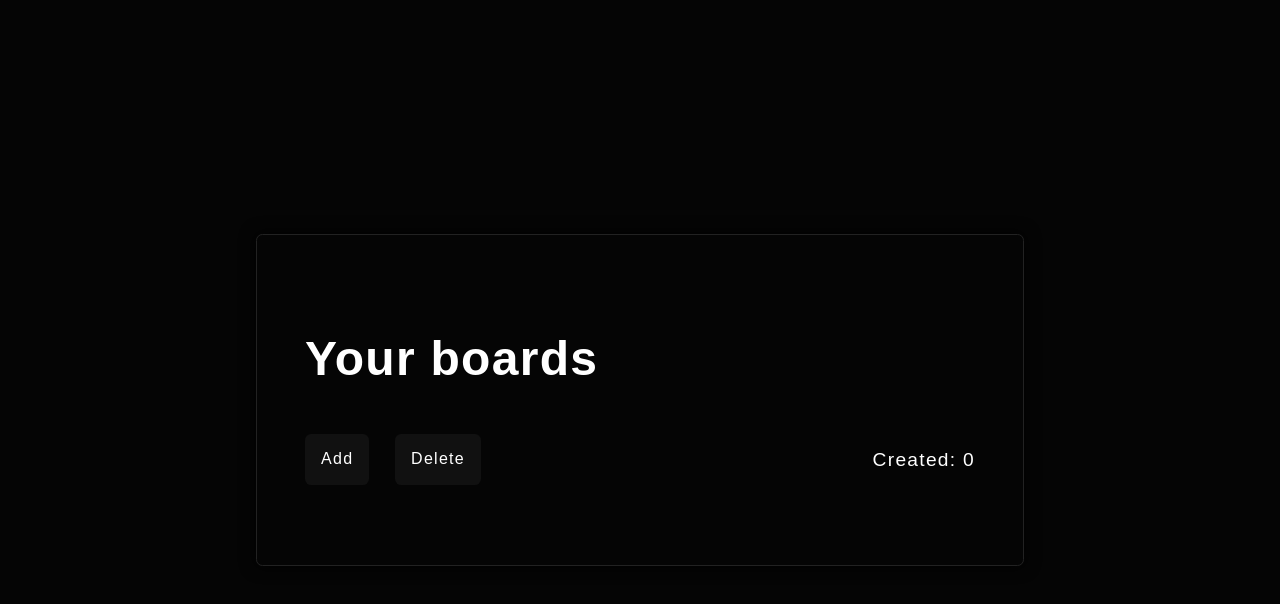
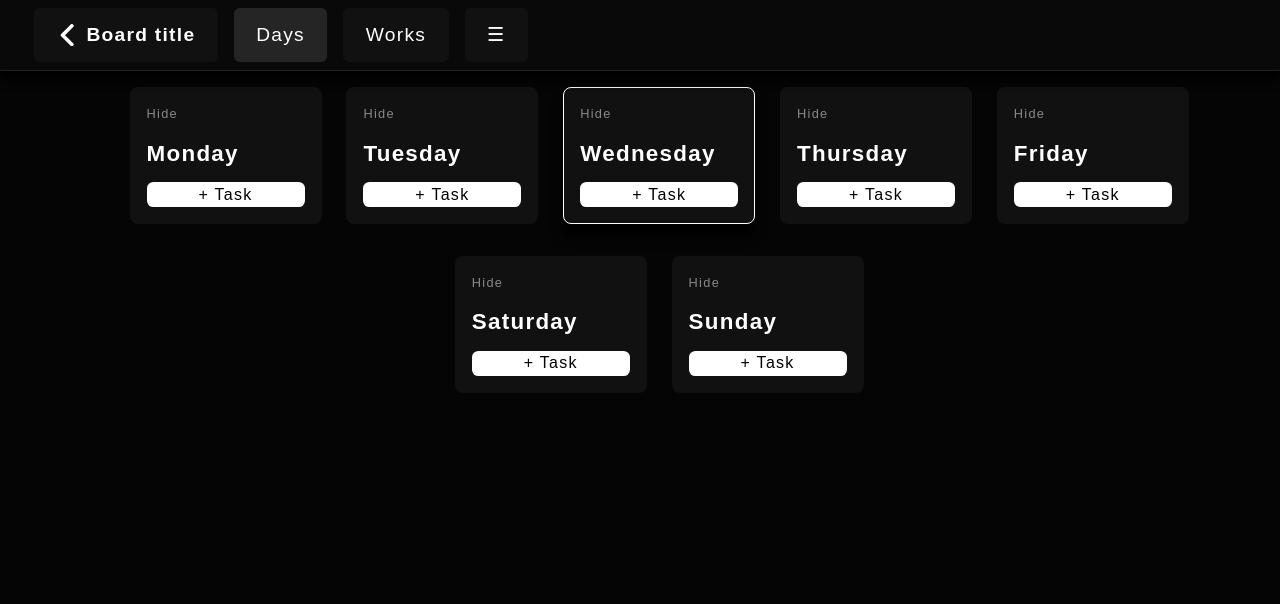
Before and after one commit to NotEternal/reactKanbanBoard, a React (Create React App) app: page / in a window 1280 px wide. Shown: the top 604 px of the page. Built offline with nearby package versions, Linux system fonts and the light colour scheme; a web font is replaced by a local one.

Commit message:
Fixed to add task in column. Added modal window on click on task pencil

```diff
--- a/src/common/AddTask/AddTask.js
+++ b/src/common/AddTask/AddTask.js
@@ -7,6 +7,16 @@ const fieldStyles = {
   padding: '.4em',
   border: 'none',
   boxShadow: 'inset 0 0 .2em #111',
+  backgroundColor: 'transparent',
+};
+
+const btnPlusTaskStyles = {
+  display: 'inline-block',
+  width: '100%',
+  height: '100%',
+  padding: '.2em',
+  borderRadius: 'inherit',
+  border: 'none',
   backgroundColor: 'transparent',
 };
 
@@ -52,8 +62,13 @@ export default class AddTask extends React.Component {
             <div style={{ display: 'flex', justifyContent: 'space-between' }}>
               <Button
                 arrFunctions={[
-                  this.toggleShowField,
-                  () => this.props.addTask(this.props.place, this.state.text),
+                  () => {
+                    if (this.state.text) {
+                      this.props.addTask(this.props.place, this.state.text);
+                      this.toggleShowField();
+                    }
+                  },
+                  () => this.setTaskText(''),
                 ]}
               >
                 Add
@@ -62,7 +77,9 @@ export default class AddTask extends React.Component {
             </div>
           </div>
         ) : (
-          <Button arrFunctions={[this.toggleShowField]}>+ Task</Button>
+          <button style={btnPlusTaskStyles} onClick={this.toggleShowField}>
+            + Task
+          </button>
         )}
       </div>
     );
--- /dev/null
+++ b/src/common/BtnModal.js
@@ -0,0 +1,63 @@
+import React from 'react';
+
+const btnModalStyles = {
+  static: {
+    padding: '.4em',
+    border: 'none',
+    boxShadow: '0 0 .1em #000',
+    backgroundColor: '#242424',
+    color: '#fff',
+    transition: '.25s',
+  },
+
+  hover: {
+    color: '#000',
+  },
+};
+
+export default class BtnModal extends React.Component {
+  constructor(props) {
+    super(props);
+    this.state = {
+      hover: false,
+    };
+  }
+
+  render() {
+    const { arrFunction, style, color, children } = this.props;
+
+    return (
+      <button
+        onMouseMove={this.startHover}
+        onMouseLeave={this.endHover}
+        onClick={() => {
+          if (arrFunction) arrFunction.forEach((func) => func());
+        }}
+        style={
+          this.state.hover
+            ? {
+                ...btnModalStyles.static,
+                ...btnModalStyles.hover,
+                backgroundColor: color,
+                ...style,
+              }
+            : { ...btnModalStyles.static, ...style }
+        }
+      >
+        {children}
+      </button>
+    );
+  }
+
+  startHover = () => {
+    this.setState({
+      hover: true,
+    });
+  };
+
+  endHover = () => {
+    this.setState({
+      hover: false,
+    });
+  };
+}
--- a/src/common/Column.js
+++ b/src/common/Column.js
@@ -27,7 +27,6 @@ export default class Column extends React.Component {
                 ...columnStyles,
                 width: this.props.width,
                 minWidth: this.props.minWidth,
-                transform: 'translateY(-2px)',
                 border: `.1em solid ${this.props.borderColor}`,
                 boxShadow: '0 .8em .7em #000',
               }
--- a/src/components/Board.js
+++ b/src/components/Board.js
@@ -83,17 +83,25 @@ export default class Board extends React.Component {
           </BtnToggle>
         </div>
 
-        <Menu visible={this.state.menuVisible} color={this.props.board.color} />
+        <Menu
+          board={this.props.board}
+          visible={this.state.menuVisible}
+          color={this.props.board.color}
+        />
 
         <div style={{ paddingLeft: '3vw' }}>
           {this.state.daysVisible ? (
             <Days
               addTaskToDay={this.props.addTaskToDay}
+              addTaskToCompleted={this.props.addTaskToCompleted}
+              addTaskToUnfulfilled={this.props.addTaskToUnfulfilled}
               board={this.props.board}
             />
           ) : (
             <Works
               addTaskToStage={this.props.addTaskToStage}
+              addTaskToCompleted={this.props.addTaskToCompleted}
+              addTaskToUnfulfilled={this.props.addTaskToUnfulfilled}
               board={this.props.board}
             />
           )}
--- a/src/components/Days.js
+++ b/src/components/Days.js
@@ -33,7 +33,6 @@ export default class Days extends React.Component {
             <Column
               minWidth="12em"
               width="12%"
-              addTaskToProgress={this.props.addTaskToProgress}
               active={new Date().getDay() - 1 === index}
               borderColor={this.props.board.color}
               title={day}
--- a/src/components/ListTasks.js
+++ b/src/components/ListTasks.js
@@ -1,5 +1,6 @@
 import React from 'react';
 import Modal from '../common/Modal';
+import BtnModal from '../common/BtnModal';
 
 const taskWrapperStyles = {
   margin: '.5em 0',
@@ -18,13 +19,50 @@ const btnStyles = {
   color: '#000',
 };
 
-export default function ListTasks({ color, tasks }) {
+const wrapperModalContentStyles = {
+  padding: '1.2em',
+  display: 'grid',
+  gridTemplateColumns: 'repeat(7, 4em)',
+  gridTemplateRows: 'repeat(8, 1fr)',
+  fontSize: '1.4em',
+  borderRadius: '.4em',
+  backgroundColor: '#111',
+};
+
+const taskModalFieldStyles = {
+  gridColumnStart: '1',
+  gridColumnEnd: '7',
+  gridRowStart: '2',
+  gridRowEnd: '9',
+  padding: '.4em',
+  resize: 'none',
+  borderRadius: '0 0 .3em .3em',
+  border: '.1em solid #151515',
+  boxShadow: 'inset 0 0 .4em #000',
+  backgroundColor: 'transparent',
+  color: '#fff',
+};
+
+export default class ListTasks extends React.Component {
+  constructor(props) {
+    super(props);
+    this.state = {
+      visibleTaskModal: false,
+      currentTaskText: '',
+    };
+  }
+
+  render() {
     return (
+      <div>
         <ul>
-      {tasks.map((task, index) => {
+          {this.props.tasks.map((task, index) => {
             return (
               <li
-            style={{ ...taskWrapperStyles, backgroundColor: color }}
+                style={{
+                  ...taskWrapperStyles,
+                  backgroundColor: this.props.color,
+                }}
                 key={task + index}
               >
                 <span
@@ -35,10 +73,65 @@ export default function ListTasks({ color, tasks }) {
                 >
                   {task}
                 </span>
-            <button style={btnStyles}>🖉</button>
+                <button onClick={this.toggleVisibleTaskModal} style={btnStyles}>
+                  🖉
+                </button>
               </li>
             );
           })}
         </ul>
+
+        <Modal visible={this.state.visibleTaskModal}>
+          <div style={wrapperModalContentStyles}>
+            <BtnModal
+              color={this.props.color}
+              arrFunction={[this.toggleVisibleTaskModal]}
+              style={{
+                gridColumnStart: '1',
+                gridColumnEnd: '7',
+                gridRowStart: '1',
+                gridRowEnd: '2',
+                borderRadius: '.3em .3em 0 0',
+              }}
+            >
+              Close
+            </BtnModal>
+            <textarea
+              style={taskModalFieldStyles}
+              defaultValue={this.state.currentTaskText}
+            />
+            <div
+              style={{
+                gridColumnStart: '7',
+                gridColumnEnd: '8',
+                gridRowStart: '2',
+                gridRowEnd: '9',
+                display: 'flex',
+                flexDirection: 'column',
+              }}
+            >
+              <BtnModal
+                color={this.props.color}
+                style={{ borderTopRightRadius: '.3em' }}
+              >
+                ✔
+              </BtnModal>
+              <BtnModal
+                color={this.props.color}
+                style={{ borderBottomRightRadius: '.3em' }}
+              >
+                ⨯
+              </BtnModal>
+            </div>
+          </div>
+        </Modal>
+      </div>
     );
   }
+
+  toggleVisibleTaskModal = () => {
+    this.setState({
+      visibleTaskModal: !this.state.visibleTaskModal,
+    });
+  };
+}
--- a/src/components/Menu.js
+++ b/src/components/Menu.js
@@ -17,9 +17,6 @@ const menuStyles = {
 export default class Menu extends React.Component {
   constructor(props) {
     super(props);
-    this.state = {
-      sidebarVisible: false,
-    };
   }
 
   render() {
@@ -30,14 +27,12 @@ export default class Menu extends React.Component {
         <DropDownList
           name="Completed tasks"
           color={this.props.color}
-          // TODO: adding here list from Redux state
-          items={[]}
+          items={this.props.board.completedTasks}
         />
         <DropDownList
           name="Unfulfilled tasks"
           color={this.props.color}
-          // TODO: adding here list from Redux state
-          items={[]}
+          items={this.props.board.unfulfilledTasks}
         />
       </section>
     );
--- a/src/components/UserBoards.js
+++ b/src/components/UserBoards.js
@@ -29,6 +29,8 @@ export default class UserBoards extends React.Component {
       <section style={userBoardsStyles}>
         {this.props.currentBoard ? (
           <Board
+            addTaskToCompleted={this.props.addTaskToCompleted}
+            addTaskToUnfulfilled={this.props.addTaskToUnfulfilled}
             addTaskToStage={this.props.addTaskToStage}
             addTaskToDay={this.props.addTaskToDay}
             backToBoards={this.backToBoards}
--- a/src/components/Works.js
+++ b/src/components/Works.js
@@ -25,9 +25,8 @@ class Works extends React.Component {
             <Column
               minWidth="12em"
               width="30.5%"
-              title={stage[0]}
-              addTaskToProgress={this.props.addTaskToProgress}
-              key={stage[0] + index}
+              title={stage}
+              key={stage + index}
             >
               <Title padding="1rem 0" size="1.4em">
                 {stage}
--- a/src/index.css
+++ b/src/index.css
@@ -28,6 +28,7 @@ html {
 *::before,
 *::after {
   box-sizing: inherit;
+  outline: none;
 }
 
 body {
@@ -53,11 +54,6 @@ ul {
   margin: 0;
   padding: 0;
   list-style-type: none;
-}
-
-::selection {
-  background-color: var(--light-gray);
-  color: var(--black);
 }
 
 /* ------------------------------------------ */
--- a/src/store/reducers/boardsReducer.js
+++ b/src/store/reducers/boardsReducer.js
@@ -10,7 +10,28 @@ import {
 
 const initialState = {
   boards: [],
-  currentBoard: undefined,
+  // currentBoard: undefined,
+  // * for development
+  currentBoard: {
+    title: 'Board title',
+    color: '#fff',
+    completedTasks: [],
+    unfulfilledTasks: [],
+    days: {
+      Monday: [],
+      Tuesday: [],
+      Wednesday: [],
+      Thursday: [],
+      Friday: [],
+      Saturday: [],
+      Sunday: [],
+    },
+    works: {
+      ToDo: [],
+      Doing: [],
+      Done: [],
+    },
+  },
 };
 
 /*
```
Lines whose indentation alone changed are shown as unchanged.
